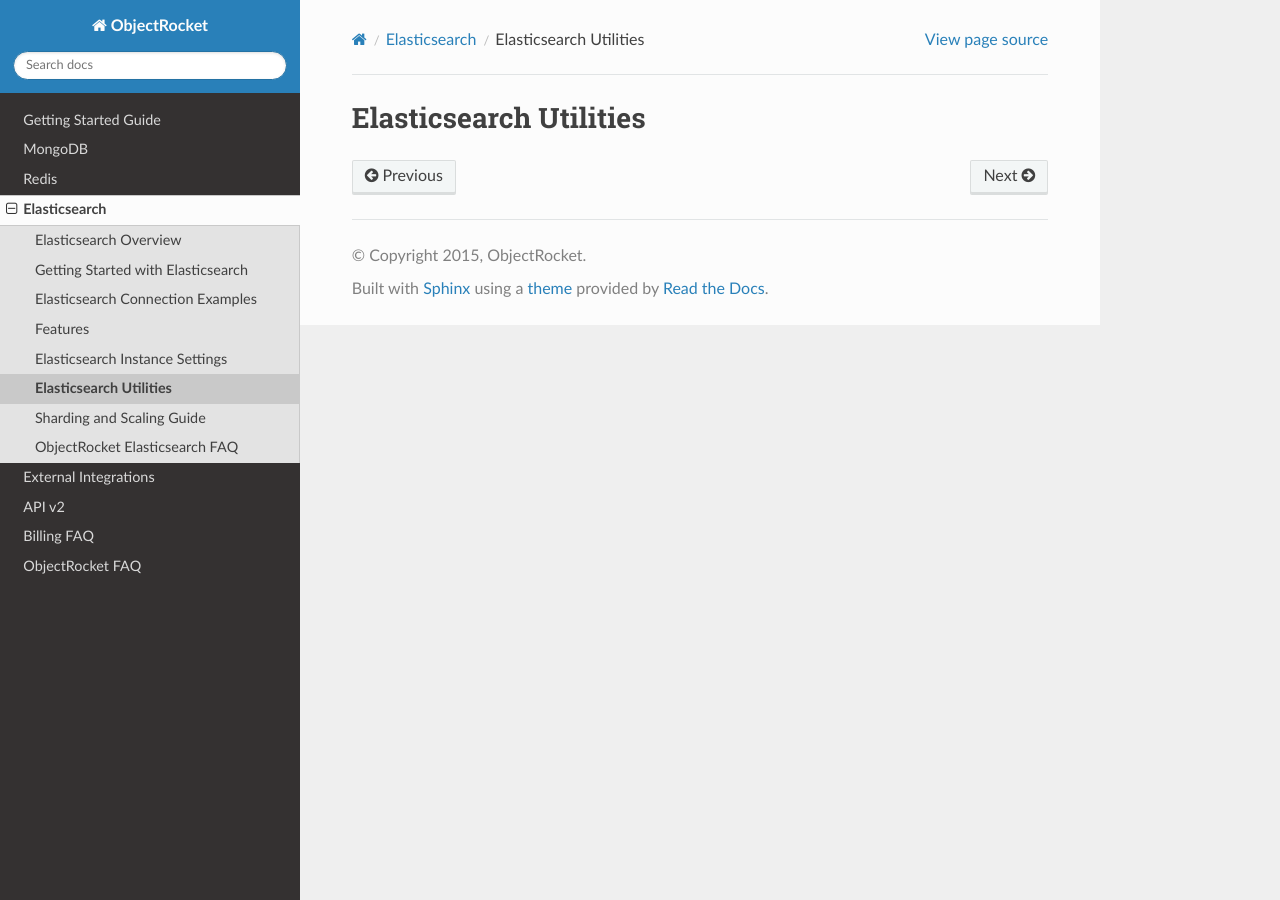
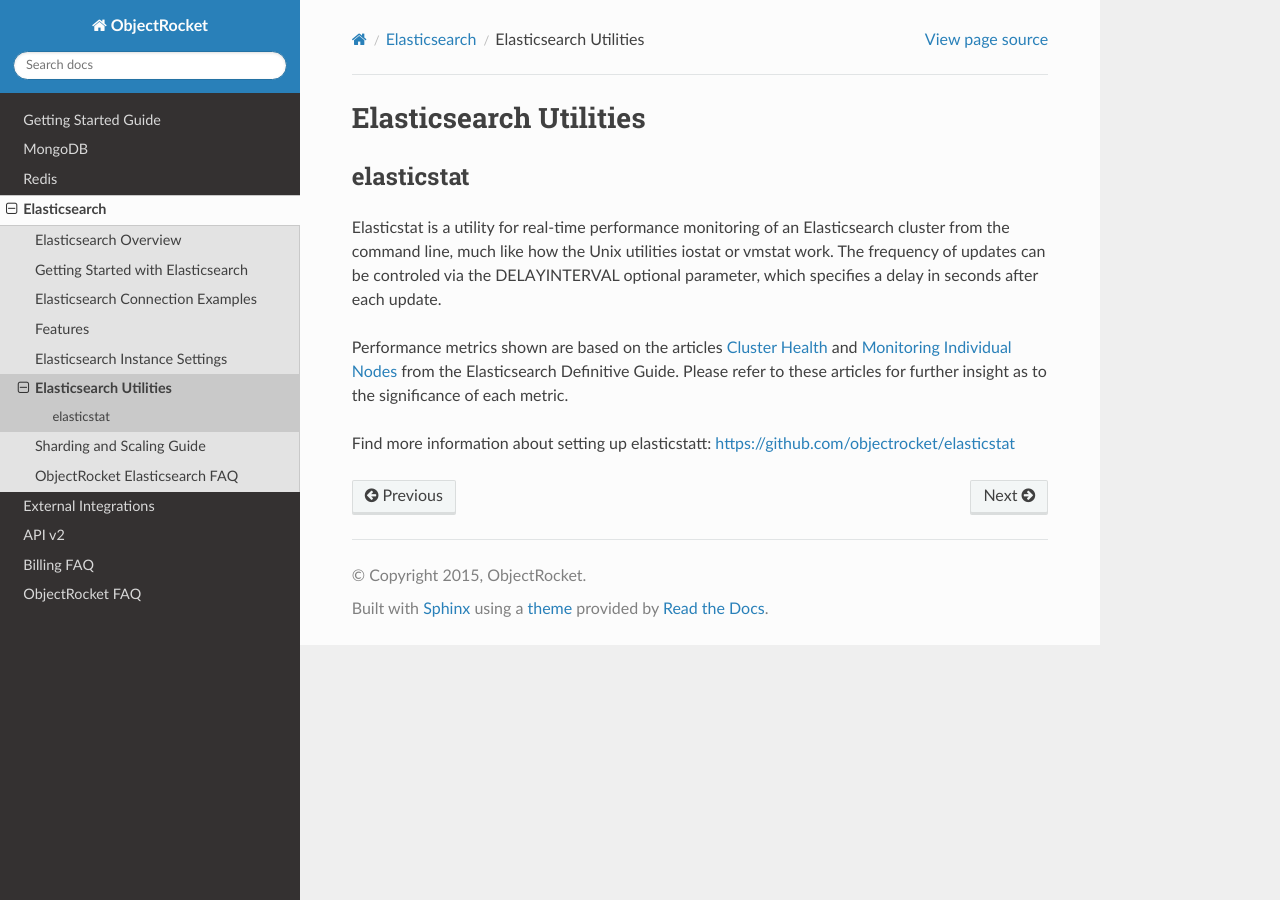
Before and after one commit to zcorleissen/documentation, a Sphinx documentation site: the page built from source/elastic_utilities.rst, in a window 1280 px wide. Built offline with Sphinx 7.4.7 and the Read the Docs theme 2.0.0, drawn with Linux system fonts in a browser that asks for light colours.

Commit message:
added elasticstat section

```diff
--- a/source/elastic_utilities.rst
+++ b/source/elastic_utilities.rst
@@ -1,2 +1,11 @@
 Elasticsearch Utilities
 ========================
+
+elasticstat
+-----------
+
+Elasticstat is a utility for real-time performance monitoring of an Elasticsearch cluster from the command line, much like how the Unix utilities iostat or vmstat work. The frequency of updates can be controled via the DELAYINTERVAL optional parameter, which specifies a delay in seconds after each update.
+
+Performance metrics shown are based on the articles `Cluster Health <https://www.elastic.co/guide/en/elasticsearch/guide/current/_cluster_health.html>`_ and `Monitoring Individual Nodes <https://www.elastic.co/guide/en/elasticsearch/guide/current/_monitoring_individual_nodes.html>`_ from the Elasticsearch Definitive Guide. Please refer to these articles for further insight as to the significance of each metric.
+
+Find more information about setting up elasticstatt: https://github.com/objectrocket/elasticstat
```
